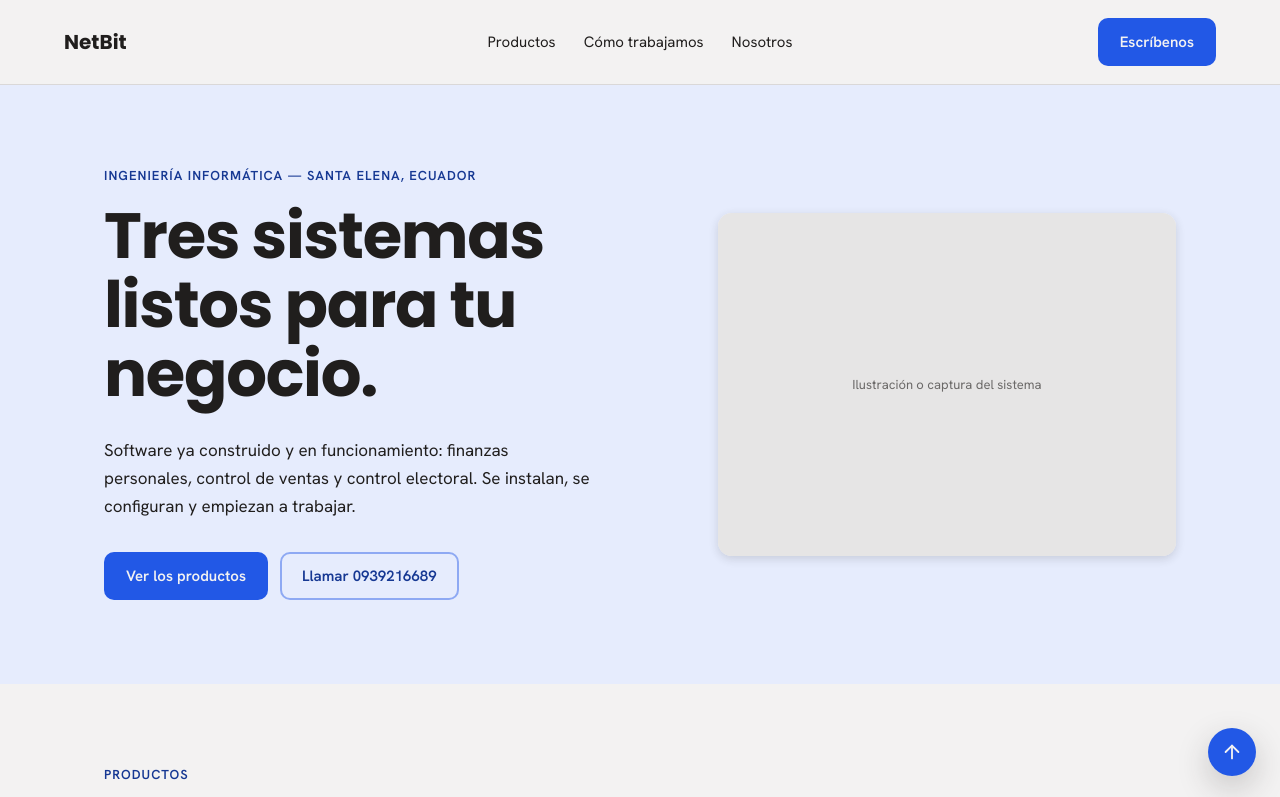
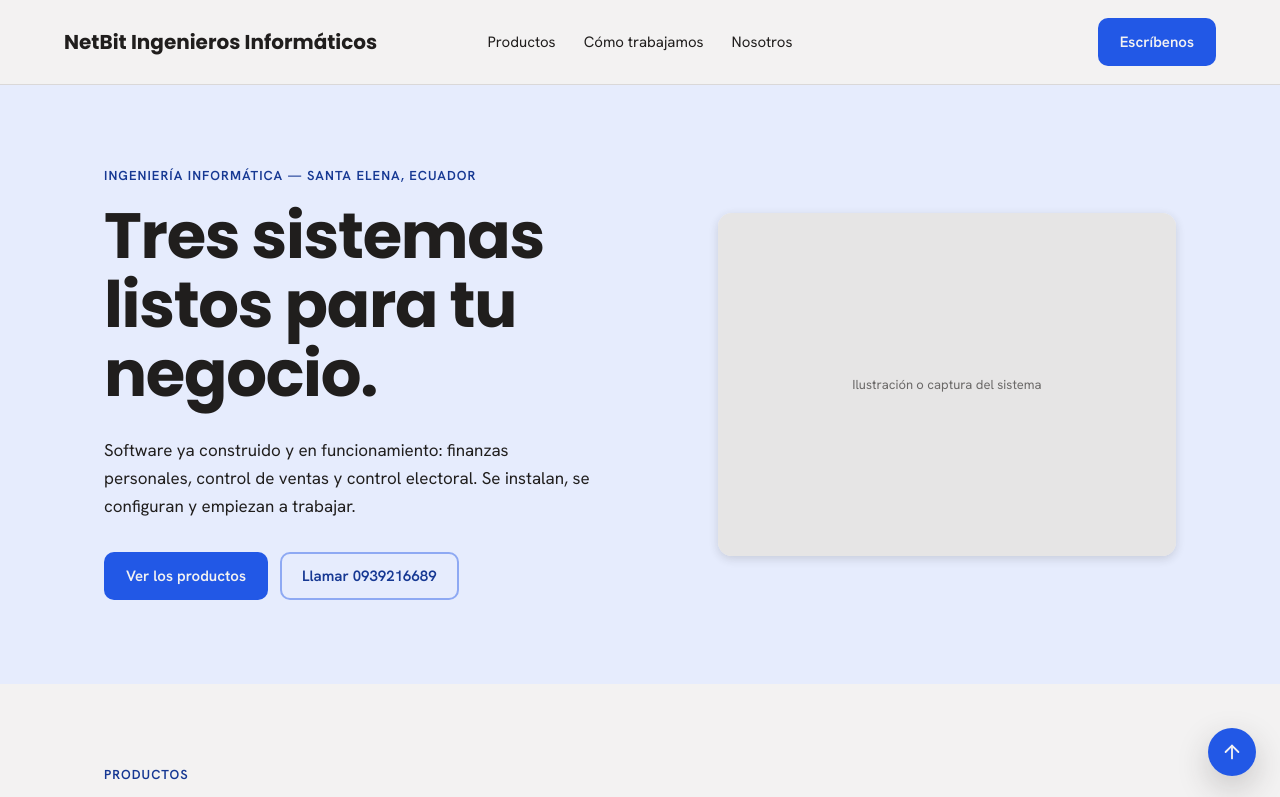
Before and after one commit to netbit04-dev/netbit-landing, a website: page index.html in a window 1280 px wide. Shown: the top 797 px of the page. Drawn offline with Linux system fonts and the light colour scheme.

Commit message:
Actualiza landing: NetBit Ingenieros Informaticos

```diff
--- a/index.html
+++ b/index.html
@@ -3,7 +3,7 @@
 <head>
 <meta charset="utf-8">
 <meta name="viewport" content="width=device-width, initial-scale=1">
-<title>NETBIT INGENIEROS INFORMÁTICOS</title>
+<title>NetBit Ingenieros Informáticos</title>
 <link rel="preconnect" href="https://fonts.googleapis.com">
 <link rel="preconnect" href="https://fonts.gstatic.com" crossorigin>
 <link rel="stylesheet" href="https://fonts.googleapis.com/css2?family=Poppins:wght@600;700&family=Hanken+Grotesk:wght@400;500;600&display=swap">
@@ -52,7 +52,7 @@ a:hover{color:var(--color-accent)}
 <div id="top" style="background: var(--color-bg); color: var(--color-text);">
 
   <nav class="nav" style="padding-inline: clamp(20px, 5vw, 72px); display: grid; grid-template-columns: 1fr auto 1fr; gap: 0;">
-    <span class="nav-brand">NetBit</span>
+    <span class="nav-brand">NetBit Ingenieros Informáticos</span>
     <div style="display: flex; align-items: center; gap: 28px; justify-content: center;">
       <a href="#productos">Productos</a>
       <a href="#proceso">Cómo trabajamos</a>
```
